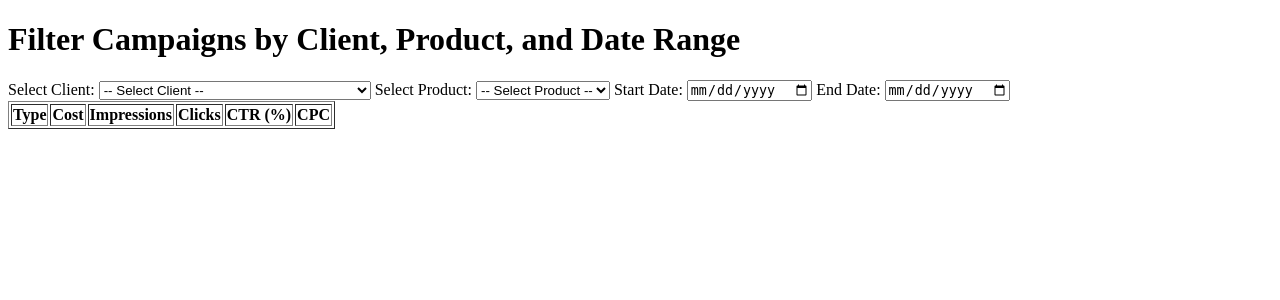
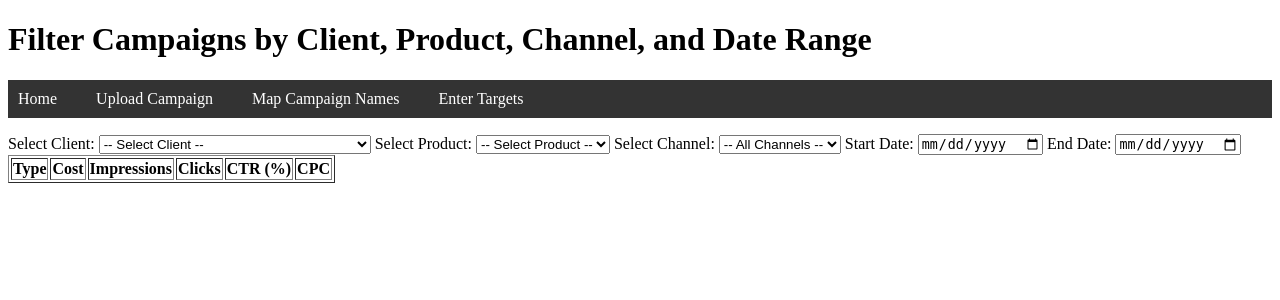
Before and after one commit to ChristopherChari/PrecisionTracker, a Django app: page / in a window 1280 px wide. Shown: the top 300 px of the page. Run offline with Django 5.2, Linux system fonts and the light colour scheme; data comes from the database, SQL or seed files in the repository; both versions use the stored data as it was after the commit; lists and menus that the app fills with data are empty; parts of the project's set-up code (start-up, migrations or seed data) failed here and were passed over.

Commit message:
added navigation to pages

```diff
--- a/precisiontracker/CampaignTracker/templates/CampaignTracker/enter_target.html
+++ b/precisiontracker/CampaignTracker/templates/CampaignTracker/enter_target.html
@@ -39,6 +39,9 @@
 </head>
 <body>
     <h1>Enter Campaign Targets</h1>
+
+    {% include 'nav.html' %}
+
 
     <form method="post">
         {% csrf_token %}
--- a/precisiontracker/CampaignTracker/templates/CampaignTracker/filter_campaigns.html
+++ b/precisiontracker/CampaignTracker/templates/CampaignTracker/filter_campaigns.html
@@ -24,7 +24,6 @@
             }
 
             // Function to update the campaign list based on selected filters
-           // Function to update the campaign list based on selected filters
             function updateCampaignList() {
                 $.ajax({
                     url: "{% url 'home' %}",
@@ -34,7 +33,6 @@
                     }
                 });
             }
-
 
             // Trigger the product dropdown update when a client is selected
             $('#client').on('change', function () {
@@ -47,7 +45,7 @@
             });
 
             // Trigger the campaign list update when any filter changes
-            $('#client, #product, #start_date, #end_date').on('change', function () {
+            $('#client, #product, #channel, #start_date, #end_date').on('change', function () {
                 updateCampaignList();
             });
 
@@ -55,14 +53,17 @@
             $('#product').empty().append('<option value="">-- Select Product --</option>');
 
             // If filters are already selected, auto-update the campaign list
-            if ($('#client').val() || $('#start_date').val() || $('#end_date').val()) {
+            if ($('#client').val() || $('#start_date').val() || $('#end_date').val() || $('#channel').val()) {
                 updateCampaignList();
             }
         });
     </script>
 </head>
 <body>
-    <h1>Filter Campaigns by Client, Product, and Date Range</h1>
+    <h1>Filter Campaigns by Client, Product, Channel, and Date Range</h1>
+
+    {% include 'nav.html' %}
+
     <form id="filter-form" method="get">
         <label for="client">Select Client:</label>
         <select name="client" id="client">
@@ -75,6 +76,13 @@
         <label for="product">Select Product:</label>
         <select name="product" id="product">
             <option value="">-- Select Product --</option>
+        </select>
+
+        <label for="channel">Select Channel:</label>
+        <select name="channel" id="channel">
+            <option value="">-- All Channels --</option>
+            <option value="Google" {% if selected_channel == 'Google' %}selected{% endif %}>Google</option>
+            <option value="Stackadapt" {% if selected_channel == 'Stackadapt' %}selected{% endif %}>Stackadapt</option>
         </select>
 
         <label for="start_date">Start Date:</label>
@@ -99,23 +107,24 @@
             <tbody>
                 {% for campaign_type, data in campaigns_by_type.items %}
                 <tr>
+                    <!-- Display the campaign type with the channel prefix -->
                     <td colspan="6"><strong>{{ campaign_type }}</strong></td>
                 </tr>
                 <tr>
                     <td>Targets</td>
-                    <td>{{ data.target_spend }}</td>
-                    <td>{{ data.target_impressions }}</td>
-                    <td>{{ data.target_clicks }}</td>
-                    <td>{{ data.target_ctr }}</td>
-                    <td>{{ data.target_cpc }}</td>
+                    <td>{{ data.target_spend|floatformat:2 }}</td>
+                    <td>{{ data.target_impressions|floatformat:0 }}</td>
+                    <td>{{ data.target_clicks|floatformat:0 }}</td>
+                    <td>{{ data.target_ctr|floatformat:2 }}</td>
+                    <td>{{ data.target_cpc|floatformat:2 }}</td>
                 </tr>
                 <tr>
                     <td>Actuals</td>
-                    <td>{{ data.total_spend }}</td>
-                    <td>{{ data.total_impressions }}</td>
-                    <td>{{ data.total_clicks }}</td>
-                    <td>{{ data.total_ctr }}</td>
-                    <td>{{ data.total_cpc }}</td>
+                    <td>{{ data.total_spend|floatformat:2 }}</td>
+                    <td>{{ data.total_impressions|floatformat:0 }}</td>
+                    <td>{{ data.total_clicks|floatformat:0}}</td>
+                    <td>{{ data.total_ctr|floatformat:2 }}</td>
+                    <td>{{ data.total_cpc|floatformat:2 }}</td>
                 </tr>
                 {% endfor %}
             </tbody>
--- a/precisiontracker/CampaignTracker/templates/CampaignTracker/name_mapping.html
+++ b/precisiontracker/CampaignTracker/templates/CampaignTracker/name_mapping.html
@@ -31,6 +31,8 @@
 </head>
 <body>
     <h1>Map Campaign Names to Products</h1>
+
+    {% include 'nav.html' %}
 
     <!-- Filter dropdowns -->
     <label for="client-filter">Select Client:</label>
--- a/precisiontracker/CampaignTracker/templates/CampaignTracker/upload_campaign_report.html
+++ b/precisiontracker/CampaignTracker/templates/CampaignTracker/upload_campaign_report.html
@@ -7,6 +7,8 @@
 </head>
 <body>
     <h1>Upload Campaign Report</h1>
+
+    {% include 'nav.html' %}
 
     <!-- Display success or error messages -->
     {% if messages %}
--- /dev/null
+++ b/precisiontracker/CampaignTracker/templates/nav.html
@@ -0,0 +1,34 @@
+<!-- nav.html -->
+<nav>
+    <ul>
+        <li><a href="{% url 'home' %}">Home</a></li>
+        <li><a href="{% url 'upload_campaign_report' %}">Upload Campaign</a></li>
+        <li><a href="{% url 'name_mapping' %}">Map Campaign Names</a></li>
+        <li><a href="{% url 'enter_target' %}">Enter Targets</a></li>
+    </ul>
+</nav>
+
+<style>
+    nav ul {
+        list-style-type: none;
+        padding: 0;
+        background-color: #333;
+    }
+
+    nav ul li {
+        display: inline;
+        margin-right: 15px;
+    }
+
+    nav ul li a {
+        color: white;
+        text-decoration: none;
+        padding: 10px;
+        display: inline-block;
+    }
+
+    nav ul li a:hover {
+        background-color: #575757;
+        border-radius: 4px;
+    }
+</style>
--- a/precisiontracker/CampaignTracker/views.py
+++ b/precisiontracker/CampaignTracker/views.py
@@ -31,6 +31,7 @@ CAMPAIGN_GROUP_TO_CLIENT = {
     "Haliborange": "Haliborange - PCM",
     "BIOGLAN": "Bioglan",
     "PROMENSIL" : "Promensil",
+    "Skin Doctors" : "Skin Doctors - PCM"
 }
 
 def get_or_create_client_from_campaign_group(campaign_group):
@@ -81,6 +82,7 @@ def filter_campaigns(request):
     campaigns_by_type = {}
     client_id = request.GET.get('client', request.session.get('selected_client'))
     product = request.GET.get('product', request.session.get('selected_product'))
+    selected_channel = request.GET.get('channel', request.session.get('selected_channel'))
     start_date = request.GET.get('start_date', request.session.get('selected_start_date'))
     end_date = request.GET.get('end_date', request.session.get('selected_end_date'))
 
@@ -89,27 +91,44 @@ def filter_campaigns(request):
         request.session['selected_client'] = client_id
     if product:
         request.session['selected_product'] = product
+    if selected_channel:
+        request.session['selected_channel'] = selected_channel
     if start_date:
         request.session['selected_start_date'] = start_date
     if end_date:
         request.session['selected_end_date'] = end_date
 
-    # Check for client, product, start_date, and end_date to filter campaigns
+    # Check for client, product, start_date, end_date, and channel to filter campaigns
     if client_id and product and start_date and end_date:
         client = get_object_or_404(Client, id=client_id)
         start_date = parse_date(start_date)
         end_date = parse_date(end_date)
         total_days_selected = (end_date - start_date).days + 1
 
-        # Fetch campaigns by filtering the relevant fields
-        campaigns = Campaign.objects.filter(client=client, product=product, start_date__gte=start_date, end_date__lte=end_date)
+        # Fetch campaigns based on the selected filters (including channel)
+        campaigns = Campaign.objects.filter(
+            client=client,
+            product=product,
+            start_date__gte=start_date,
+            end_date__lte=end_date,
+        )
+
+        # If a channel is selected, filter by it
+        if selected_channel:
+            campaigns = campaigns.filter(channel=selected_channel)
 
         for campaign in campaigns:
-            campaign_type = campaign.campaign_type
+            campaign_type = f"{campaign.channel} {campaign.campaign_type}"  # Prefix campaign type with channel
 
-            # Fetch target for this campaign type
-            target = Target.objects.filter(client=client, product=product, campaign_type=campaign_type,
-                                           month__year=start_date.year, month__month=start_date.month).first()
+            # Fetch the target for this campaign type and channel
+            target = Target.objects.filter(
+                client=client,
+                product=product,
+                campaign_type=campaign.campaign_type,
+                month__year=start_date.year,
+                month__month=start_date.month,
+                channel=campaign.channel  # Ensure we're fetching the target for the right channel
+            ).first()
 
             if target:
                 days_in_month = (target.month.replace(month=target.month.month % 12 + 1, day=1) - timedelta(days=1)).day
@@ -119,7 +138,6 @@ def filter_campaigns(request):
                 target_spend = target.target_spend * proportion_of_month
                 target_impressions = target.target_impressions * proportion_of_month
                 target_clicks = target.target_clicks * proportion_of_month
-
                 target_ctr = (target_clicks / target_impressions) * 100 if target_impressions > 0 else 0
                 target_cpc = target_spend / target_clicks if target_clicks > 0 else 0
             else:
@@ -164,9 +182,11 @@ def filter_campaigns(request):
         'campaigns_by_type': campaigns_by_type,
         'selected_client': client_id,
         'selected_product': product,
+        'selected_channel': selected_channel,
         'selected_start_date': start_date,
         'selected_end_date': end_date,
     })
+
 
 def name_mapping(request):
     if request.method == 'POST':
```
Also changed, not shown: precisiontracker/db.sqlite3.
